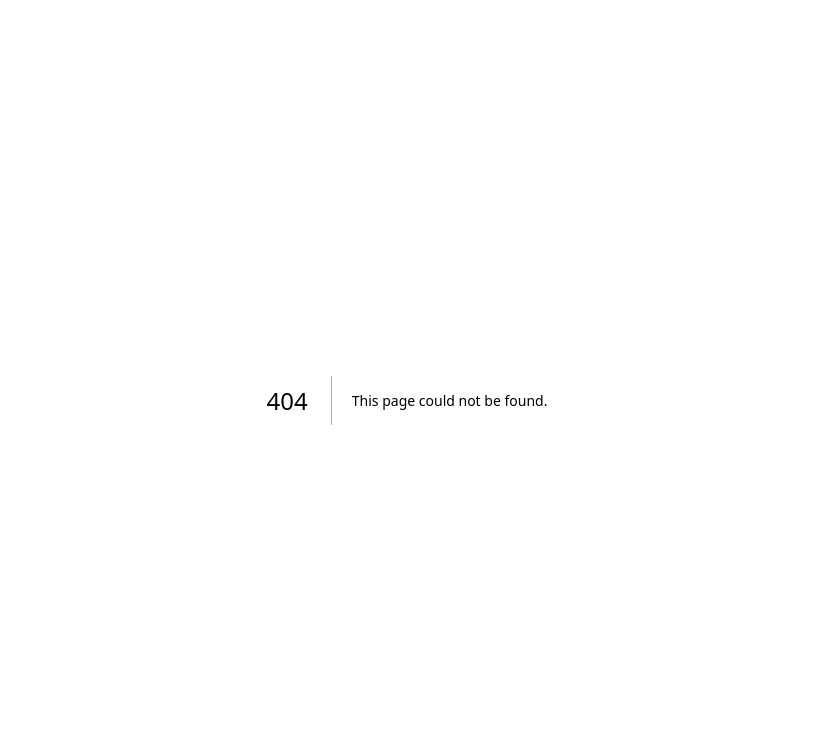
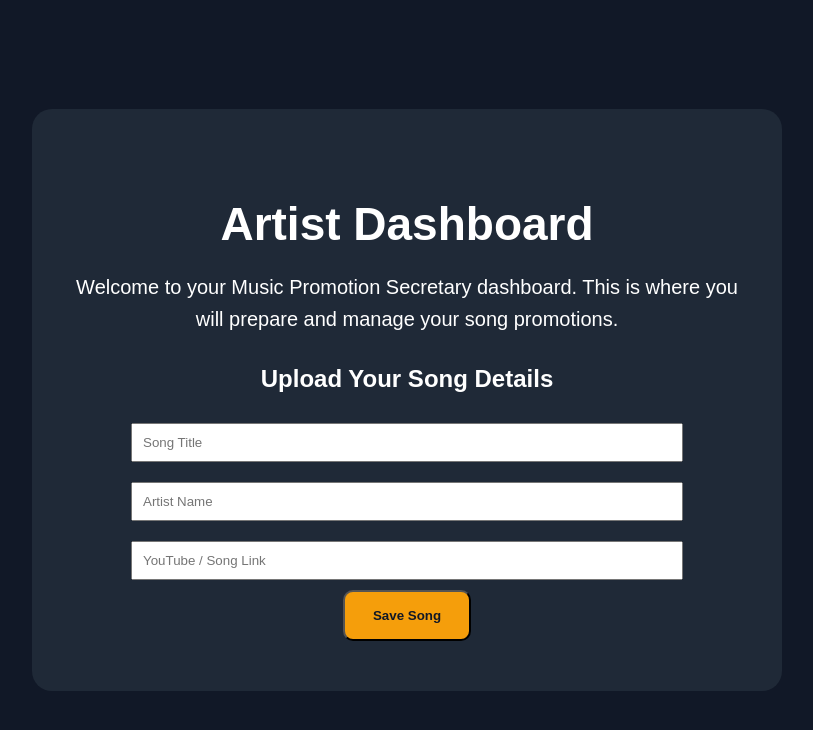
Before and after one commit to paulakotaibe-art/my-music-promotion-secretary, a Next.js app: page /dashboard in a window 1280 px wide. Before the commit this address had no page. Shown: the top 730 px of the page, without its empty margins (233-1046 px from the left). Built offline with nearby package versions, Linux system fonts and the light colour scheme.

Commit message:
Add dashboard page

```diff
--- /dev/null
+++ b/app/dashboard/page.js
@@ -0,0 +1,45 @@
+export default function DashboardPage() {
+  return (
+    <main className="container">
+      <section className="hero">
+        <h1>Artist Dashboard</h1>
+
+        <p>
+          Welcome to your Music Promotion Secretary dashboard.
+          This is where you will prepare and manage your song promotions.
+        </p>
+
+        <h2>Upload Your Song Details</h2>
+
+        <form>
+          <input
+            type="text"
+            placeholder="Song Title"
+            style={{ padding: "10px", margin: "10px", width: "80%" }}
+          />
+
+          <input
+            type="text"
+            placeholder="Artist Name"
+            style={{ padding: "10px", margin: "10px", width: "80%" }}
+          />
+
+          <input
+            type="text"
+            placeholder="YouTube / Song Link"
+            style={{ padding: "10px", margin: "10px", width: "80%" }}
+          />
+
+          <br />
+
+          <button
+            type="submit"
+            className="button"
+          >
+            Save Song
+          </button>
+        </form>
+      </section>
+    </main>
+  );
+}
```
